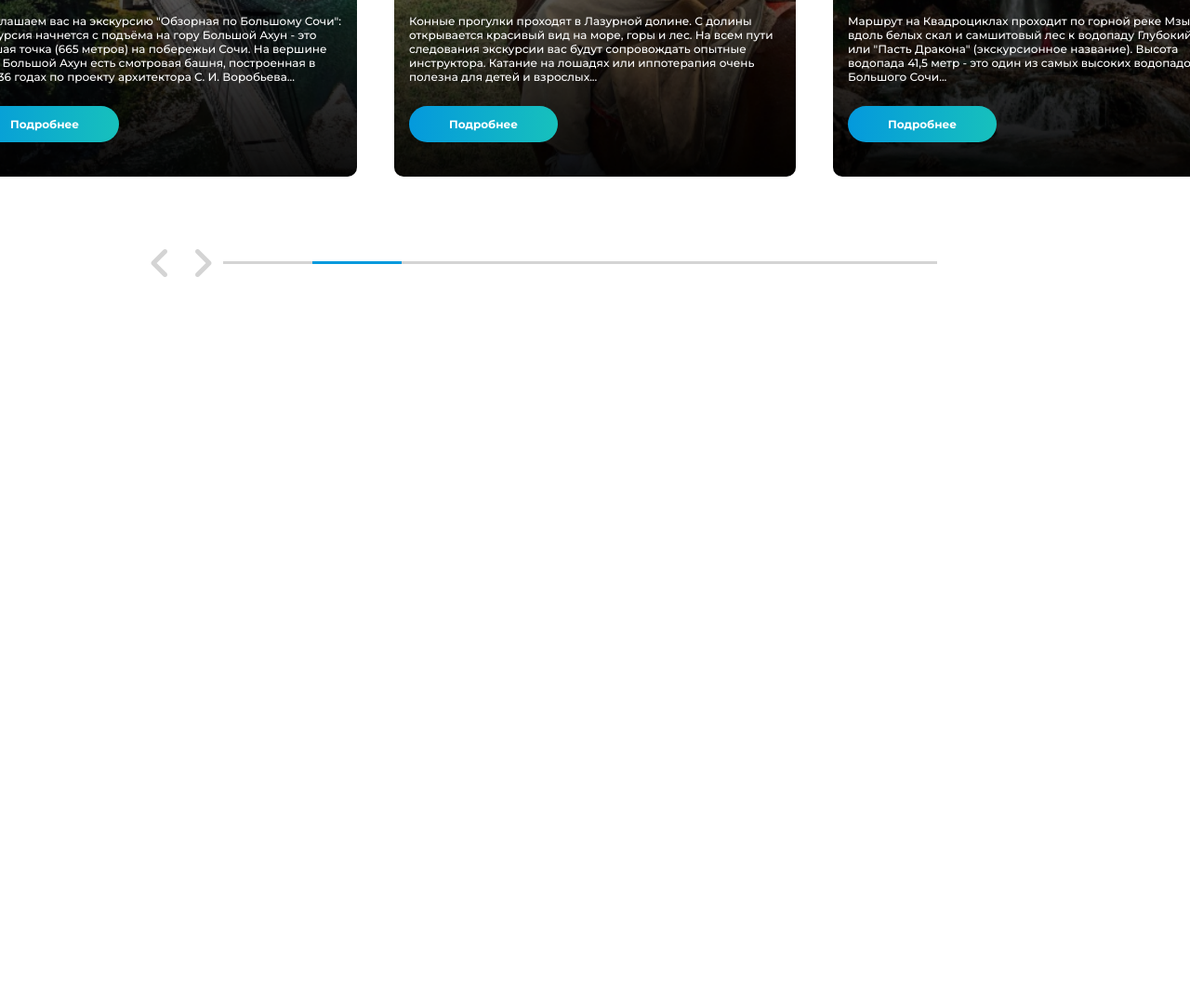
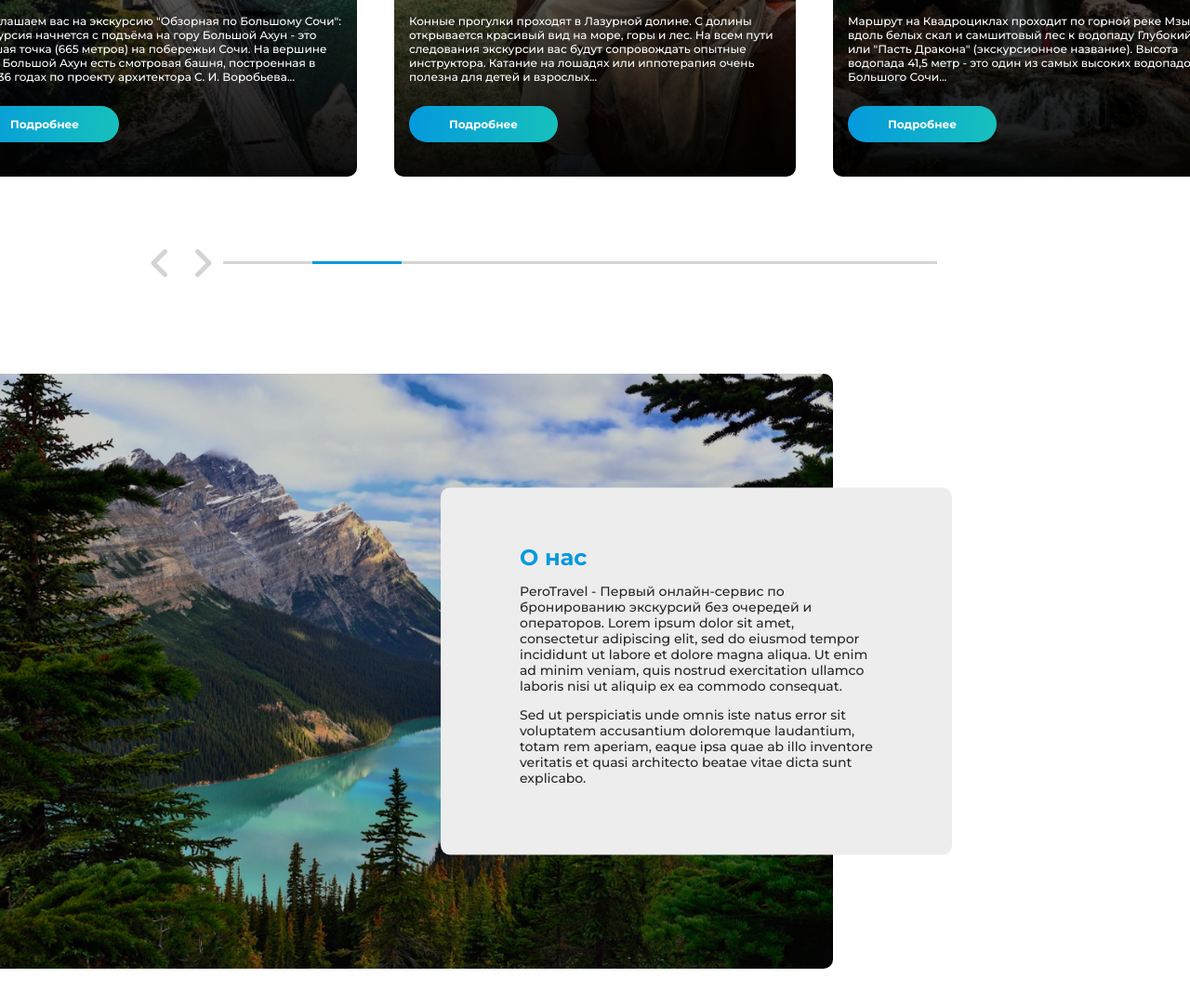
Before and after one commit to shadowHD-bit/PERO-Travel, a website: page src/html/index.html in a window 1280 px wide. Shown: the part 1318-2398 px from the top of the page at 93% size. Before the commit the page ends 1626 px from the top, so only its background shows below. Drawn offline with nearby package versions, Linux system fonts and the light colour scheme; files that its build step writes are made by us from their sources; files whose address does not match are found by name.

Commit message:
added about section

```diff
--- /dev/null
+++ b/src/html/components/aboutus.html
@@ -0,0 +1,20 @@
+<section class="aboutus">
+    <div class="about_content">
+        <div class="about_img">
+        </div>
+        <div class="about_content_info">
+            <div class="title">
+                <span>О нас</span>
+            </div>
+            <div class="text">
+                <p>
+                    PeroTravel - Первый онлайн-сервис по бронированию экскурсий без очередей и операторов.
+                    Lorem ipsum dolor sit amet, consectetur adipiscing elit, sed do eiusmod tempor incididunt ut labore et dolore magna aliqua. Ut enim ad minim veniam, quis nostrud exercitation ullamco laboris nisi ut aliquip ex ea commodo consequat.
+                </p>
+                <p>
+                    Sed ut perspiciatis unde omnis iste natus error sit voluptatem accusantium doloremque laudantium, totam rem aperiam, eaque ipsa quae ab illo inventore veritatis et quasi architecto beatae vitae dicta sunt explicabo.
+                </p>
+            </div>
+        </div>
+    </div>
+</section>
--- a/src/html/index.html
+++ b/src/html/index.html
@@ -34,6 +34,7 @@
 
         @@include('components/videolazy.html')
         @@include('components/popular.html')
+        @@include('components/aboutus.html')
 
       </main>
 
--- /dev/null
+++ b/src/scss/components/_aboutus.scss
@@ -0,0 +1,68 @@
+.aboutus{
+    position: relative;
+    width: 100%;
+    height: 100vh;
+    position: relative;
+
+    .about_img{
+        position: absolute;
+        left: 0;
+        top: 50%; transform: translateY(-50%);
+        background-image: url(./img/about_img.png);
+        background-position: center;
+        background-attachment: fixed;
+        background-size: cover;
+        width: 70%;
+        height: 80vh;
+        border-radius: 0px 10px 10px 0px;
+
+    }
+
+
+    .about_content_info{
+        padding: 60px 85px;
+        position: absolute;
+        width: auto;
+        height: auto;
+        background: #EDEDED;
+        border-radius: 10px;
+        z-index: 2;
+        top: 50%; transform: translateY(-50%);
+        right: 20%;
+
+        @media (max-width: 850px){
+            margin: 0 24px;
+            right: 0px;
+            left: 0px;
+        }
+
+        @media (max-width: 850px){
+            padding: 20px 25px;
+        }
+
+
+        .title{
+
+            span{
+                font-family: 'Montserrat';
+                font-style: normal;
+                font-weight: 700;
+                font-size: 24px;
+                line-height: 29px;
+                color: $blue;
+            }
+        }
+
+        .text{
+            max-width: 380px;
+            p{
+                font-family: 'Montserrat';
+                font-style: normal;
+                font-weight: 500;
+                font-size: 14px;
+                line-height: 17px;
+                color: $black;
+            }
+        }
+    }
+}
--- a/src/scss/components/_popular.scss
+++ b/src/scss/components/_popular.scss
@@ -3,9 +3,9 @@
     height: auto;
 
     .popular_content{
-        height: 70vh;
+        height: 80vh;
         padding: 0px 160px;
-
+        margin-bottom: 100px;
         @media (max-width: 768px) {
             padding: 0px 79px;
         }
--- a/src/scss/style.scss
+++ b/src/scss/style.scss
@@ -8,6 +8,7 @@
 @import "./components/navbar";
 @import "./components/videolazy";
 @import "./components/popular";
+@import "./components/aboutus";
 
 
 html, body{
```
Also changed, not shown: dist/img/about_img.png (added), dist/index.css, dist/index.html.
